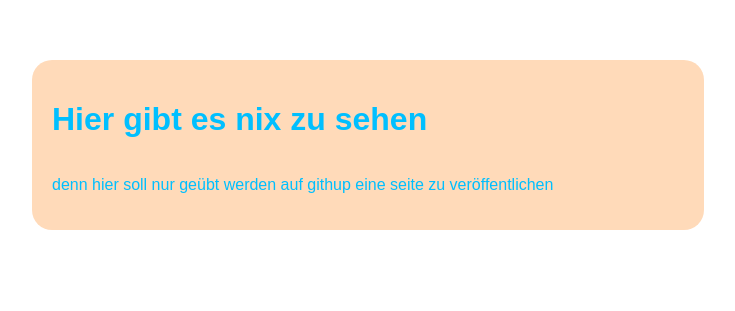
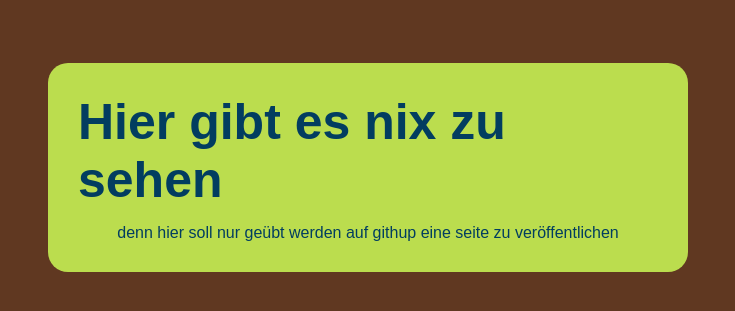
Before and after one commit to FBW-WD-22-D07/uib-84-publish-lina-DCI, a website: page index.html in a window 1280 px wide. Shown: the part 193-504 px from the top of the page, without its empty margins (272-1007 px from the left). Drawn offline with Linux system fonts and the light colour scheme.

Commit message:
Publish this

```diff
--- a/style.css
+++ b/style.css
@@ -1,5 +1,13 @@
+* {
+  margin: 0;
+  padding: 0;
+  box-sizing: border-box;
+  text-decoration: none;
+  list-style: none;
+}
 body {
   font-family: Arial, Helvetica, sans-serif;
+  background-color: rgb(96, 56, 33);
 }
 main {
   width: 50%;
@@ -7,8 +15,14 @@ main {
   display: flex;
   flex-flow: column;
   border-radius: 20px;
-  background-color: peachpuff;
-  color: deepskyblue;
+  background-color: rgb(187, 221, 78);
+  color: rgb(2, 61, 96);
   margin: 20% auto;
-  padding: 20px;
+  padding: 30px;
+  justify-content: center;
+  align-items: center;
 }
+h1 {
+  font-size: 50px;
+  padding-bottom: 15px;
+}
```
